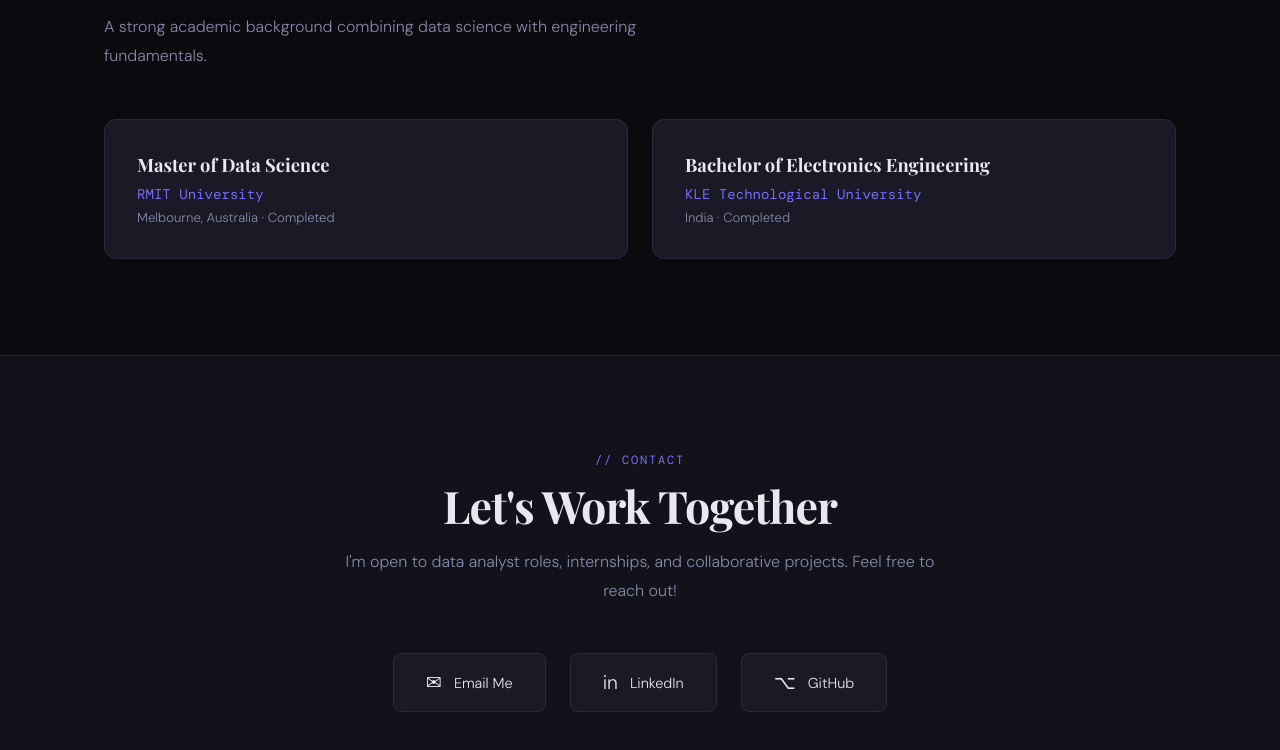
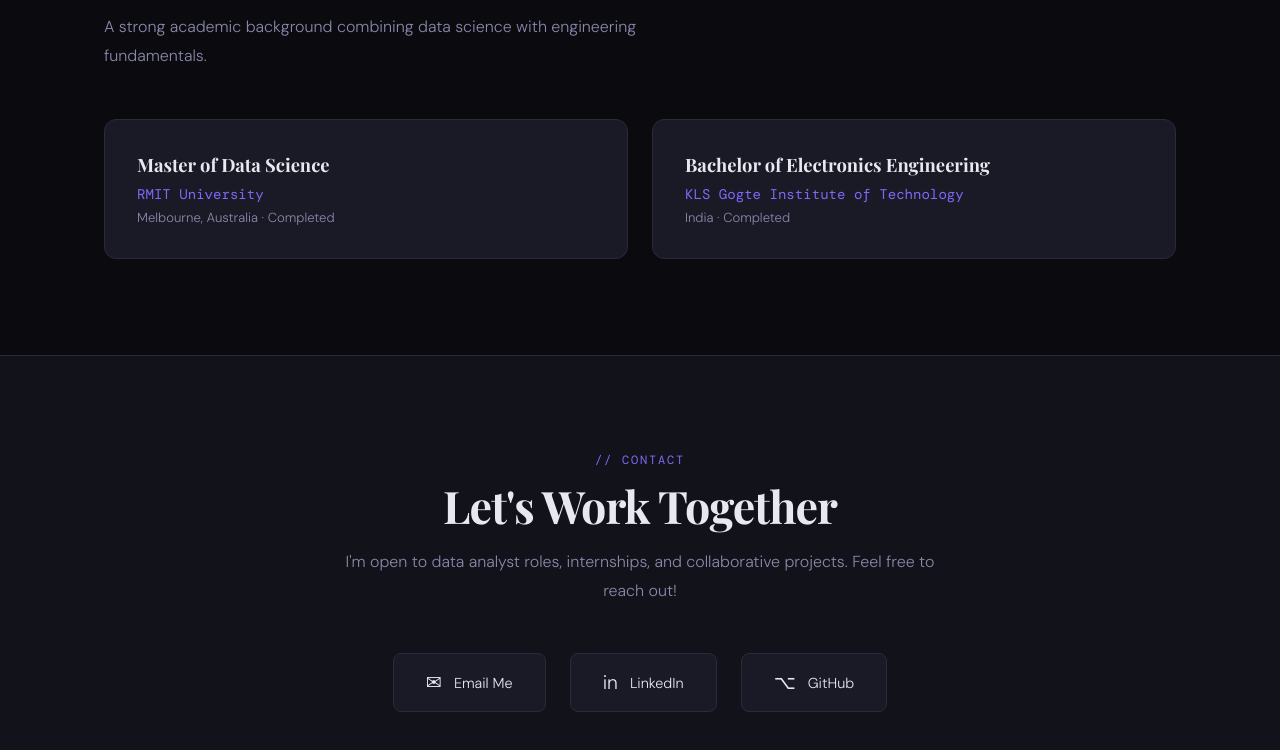
Before and after one commit to rashmutalik/rashmutalik.github.io, a plain HTML site: page index.html in a window 1280 px wide. Shown: the part 4083-4833 px from the top of the page. Drawn offline with nearby package versions, Linux system fonts and the light colour scheme.

Commit message:
Update index.html

```diff
--- a/index.html
+++ b/index.html
@@ -911,7 +911,7 @@
     </div>
     <div class="edu-card">
       <div class="edu-degree">Bachelor of Electronics Engineering</div>
-      <div class="edu-school">KLE Technological University</div>
+      <div class="edu-school">KLS Gogte Institute of Technology</div>
       <div class="edu-date">India · Completed</div>
     </div>
   </div>
```
